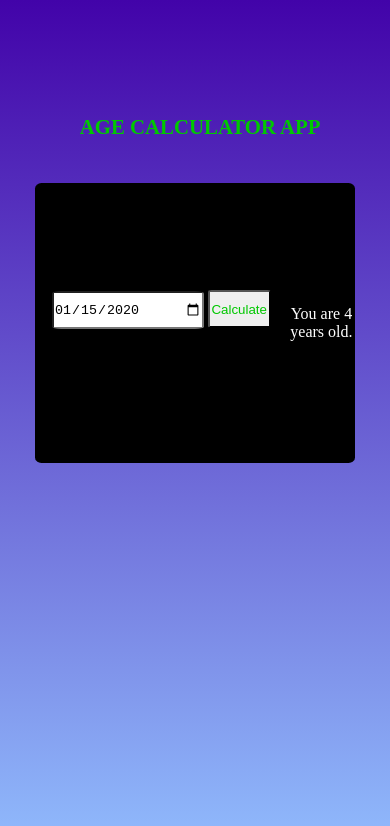
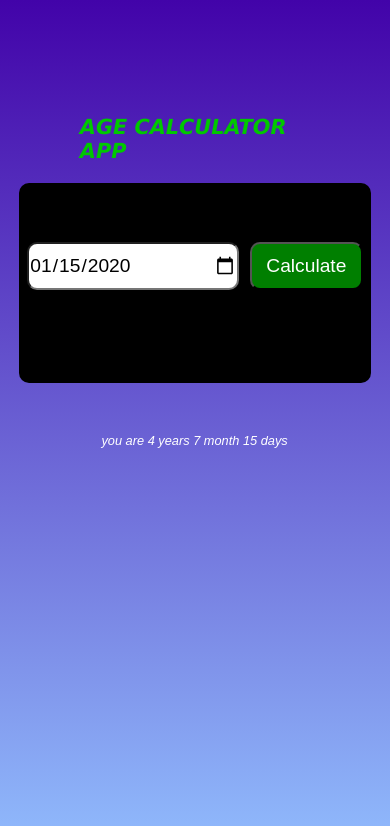
Before and after one commit to mucyoelie/CodeAlpa_Project_AgeCalculator, a plain HTML site: page index.html in a window 390 px wide. Both pictures are taken after typing "2020-01-15" into the empty fields and a click on the button "Calculate". Drawn offline with Linux system fonts and the light colour scheme.

Commit message:
Add files via upload
okey

```diff
--- a/index.html
+++ b/index.html
@@ -14,12 +14,12 @@
         </div>
 <div class="Large_division">
     <div class="input_division">
-        <input type="date">
-        <button onclick="calculateAge">Calculate</button>
+        <input type="date" id="date">
+        <button onclick="calculateAge()">Calculate</button>
     </div>
-    <div>
-        <p id="result"></p>
-    </div>
+</div>
+<div class="result">
+    <p id="result"></p>
 </div>
 </div>
 <script src="main.js"></script>
--- a/main.js
+++ b/main.js
@@ -1,14 +1,46 @@
-function calculateAge() {
-    const birthDateInput = document.querySelector('input[type="date"]');
-    const birthDate = new Date(birthDateInput.value);
-    const today = new Date();
-    const age = today.getFullYear() - birthDate.getFullYear();
-    const m = today.getMonth() - birthDate.getMonth();
-    if (m < 0 || (m === 0 && today.getDate() < birthDate.getDate())) {
-      age--;
+let UserInput = document.getElementById('date');
+UserInput.max = new Date().toISOString().split("T")[0];
+let result = document.getElementById('result');
+
+function calculateAge(){
+
+    let birthDate = new Date(UserInput.value);
+    let Day1 = birthDate.getDate();
+    let Month1 = birthDate.getMonth() + 1;
+    let Year1 = birthDate.getFullYear();
+
+    let NowDay = new Date();
+
+    let Day2 = NowDay.getDate();
+    let Month2 = NowDay.getMonth() + 1;
+    let Year2 = NowDay.getFullYear();
+
+    let Day3,Month3,Year3;
+    Year3 = Year2 - Year1;
+
+    if(Month2 >= Month1){
+        Month3 = Month2 - Month1;
     }
-    const resultElement = document.getElementById('result');
-    resultElement.textContent = `You are ${age} years old.`;
-  }
+    else{
+        Year3--;
+        Month3 =12 + Month2 - Month1;
+    }
 
-  document.querySelector('button').addEventListener('click', calculateAge);
+    if(Day2 >= Day1){
+        Day3 = Day2 - Day1;
+    }
+    else{
+        Month3--;
+        Day3 = getDaysInMonth(Year1,Month1) + Day2 - Day1;
+    }
+
+    if(Month3 < 0){
+Month3 = 11;
+Year3--;
+    }
+
+    result.innerHTML =`you are ${Year3} years ${Month3} month ${Day3} days`;
+}
+function getDaysInMonth(year,month){
+    return new Date(year,month,0).getDate();
+}
--- a/styles.css
+++ b/styles.css
@@ -7,8 +7,8 @@
     margin-left: 30%;
     background-color:black;
     width: 40%;
-    height: 280px;
-    border-radius: 2%;
+    height: 200px;
+    border-radius: 10px;
     color: aliceblue;
 }
 .container{
@@ -27,11 +27,14 @@
     margin-top: 40%;
     margin-left: 10%;
     color: rgb(0,200,0);
+    font-style: italic;
+    font-family: Verdana, Geneva, Tahoma, sans-serif;
 }
 *{
     box-sizing: border-box;
     padding: 0;
     margin: 0;
+    font-family: 'poppin' ,sans-serif;
 }
 .input_division{
     background-color:inherit;
@@ -42,26 +45,33 @@
 }
 .input_division input[type="date"]{
     width: 60%;
-    height: 40%;
+    height: 50%;
     padding: auto;
-    margin-top: 6%;
-    border-radius: 6%;
+    margin-top: 2%;
+    border-radius: 10px;
+    font-style:normal;
 }
 .input_division button{
     width: 25%;
-    height: 40%;
+    height: 50%;
     padding: auto;
-    margin-top: 6%;
-    border-radius: 6%;
-    color: rgb(0,200,0)
-
+    margin-top: 2%;
+    border-radius: 10px;
+    color: rgb(255,255,255);
+    margin-left: 2%;
+}
+button{
+    background: rgb(0,127,0);
 }
 #result{
     color: white;
+    margin-left: 38%;
+    margin-top: 50px;
+    font-style: oblique;
 }
-@media(max-width:480px) {
+@media(min-width:320px) and (max-width:480px) {
   .Large_division{
-    width: 20rem;
+    width: 22rem;
     margin: auto;
   }
   .head_division {
@@ -74,4 +84,52 @@ margin-bottom: 5%;
 .head_division h1{
     font-size: 1.3rem;
 }
+.input_division button{
+    height: 3rem;
+    font-size: 1.2rem;
+    width: 32%;
 }
+.input_division input[type="date"]{
+    height: 3rem;
+    font-size: 1.2rem;
+}
+#result{
+    font-size: 0.8rem;
+    margin-left: 20%;
+
+}
+.result{
+    background-color: inherit;
+    width: 80%;
+    margin-left: 10%;
+}
+}
+@media only screen and (min-width:768px) and (max-width:1024px){
+      .Large_division{
+        width: 45rem;
+        height: 30rem;
+        margin: auto;
+      }
+      .head_division {
+       background-color:inherit;
+    width: 30rem;
+    height: 3rem;
+    margin-bottom: 5%;
+    margin-left: auto;
+
+    }
+    .head_division h1{
+        font-size: 2rem;
+    }
+    .input_division button{
+        height: 4.2rem;
+        width: 10rem;
+        margin-left:12px;
+        font-size: 1.2rem;
+    }
+    .input_division input[type="date"]{
+        height: 4.2rem;
+        width: 19rem;
+        font-size: 1.5rem;
+    }
+}
```
